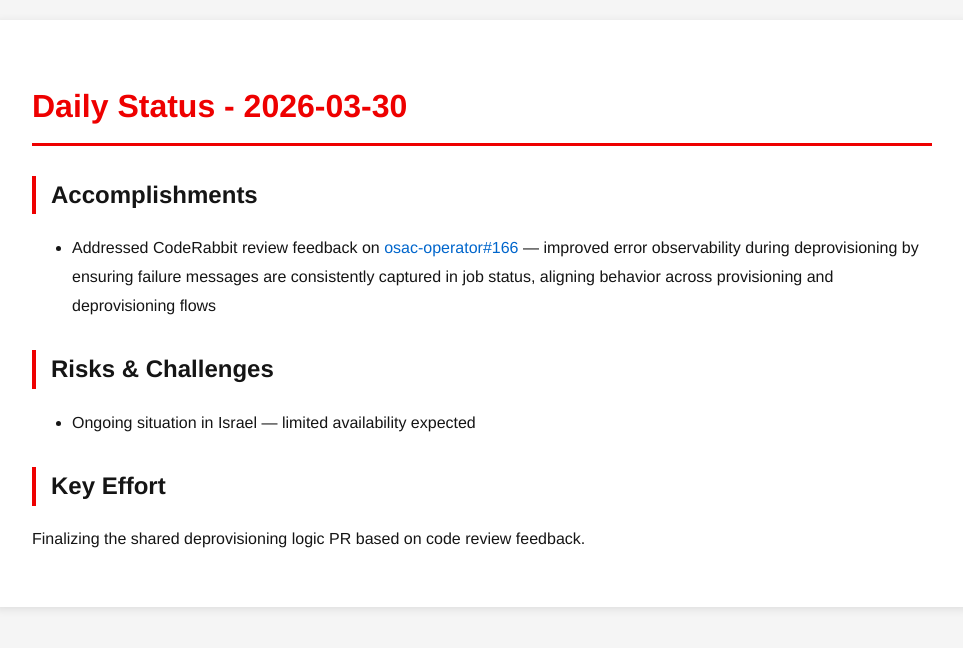
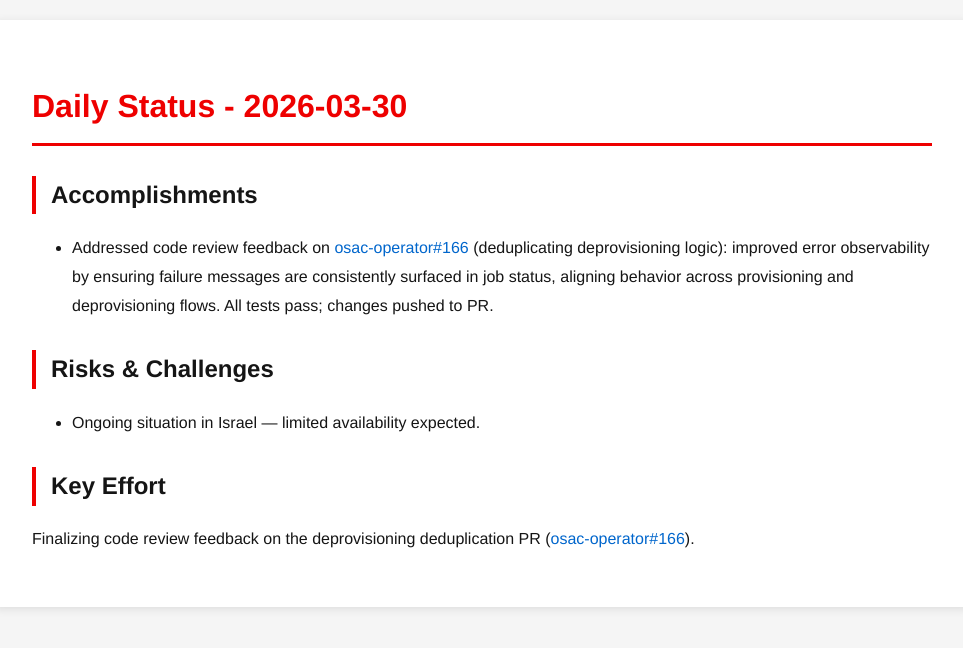
Before and after one commit to tzvatot/daily-status, a Jekyll site: the page built from 2026-03-30.md, in a window 1280 px wide. Shown: the top 648 px of the page, without its empty margins (158-1121 px from the left). Built offline with Jekyll 4.4.1, drawn with Linux system fonts in a browser that asks for light colours.

Commit message:
Daily status update - 2026-03-30

```diff
--- a/2026-03-30.md
+++ b/2026-03-30.md
@@ -7,10 +7,10 @@
 # Daily Status - 2026-03-30
 
 ## Accomplishments
-- Addressed CodeRabbit review feedback on [osac-operator#166](https://github.com/osac-project/osac-operator/pull/166) — improved error observability during deprovisioning by ensuring failure messages are consistently captured in job status, aligning behavior across provisioning and deprovisioning flows
+- Addressed code review feedback on [osac-operator#166](https://github.com/osac-project/osac-operator/pull/166) (deduplicating deprovisioning logic): improved error observability by ensuring failure messages are consistently surfaced in job status, aligning behavior across provisioning and deprovisioning flows. All tests pass; changes pushed to PR.
 
 ## Risks & Challenges
-- Ongoing situation in Israel — limited availability expected
+- Ongoing situation in Israel — limited availability expected.
 
 ## Key Effort
-Finalizing the shared deprovisioning logic PR based on code review feedback.
+Finalizing code review feedback on the deprovisioning deduplication PR ([osac-operator#166](https://github.com/osac-project/osac-operator/pull/166)).
```
